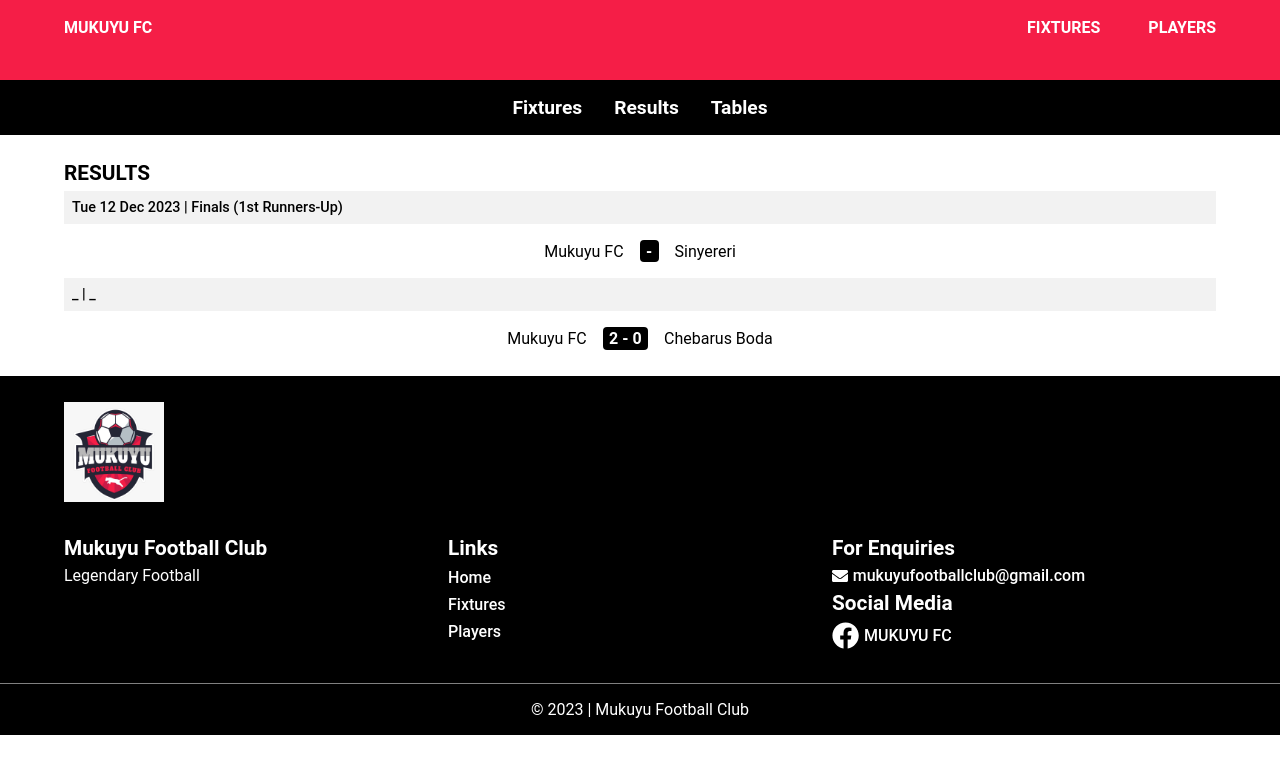
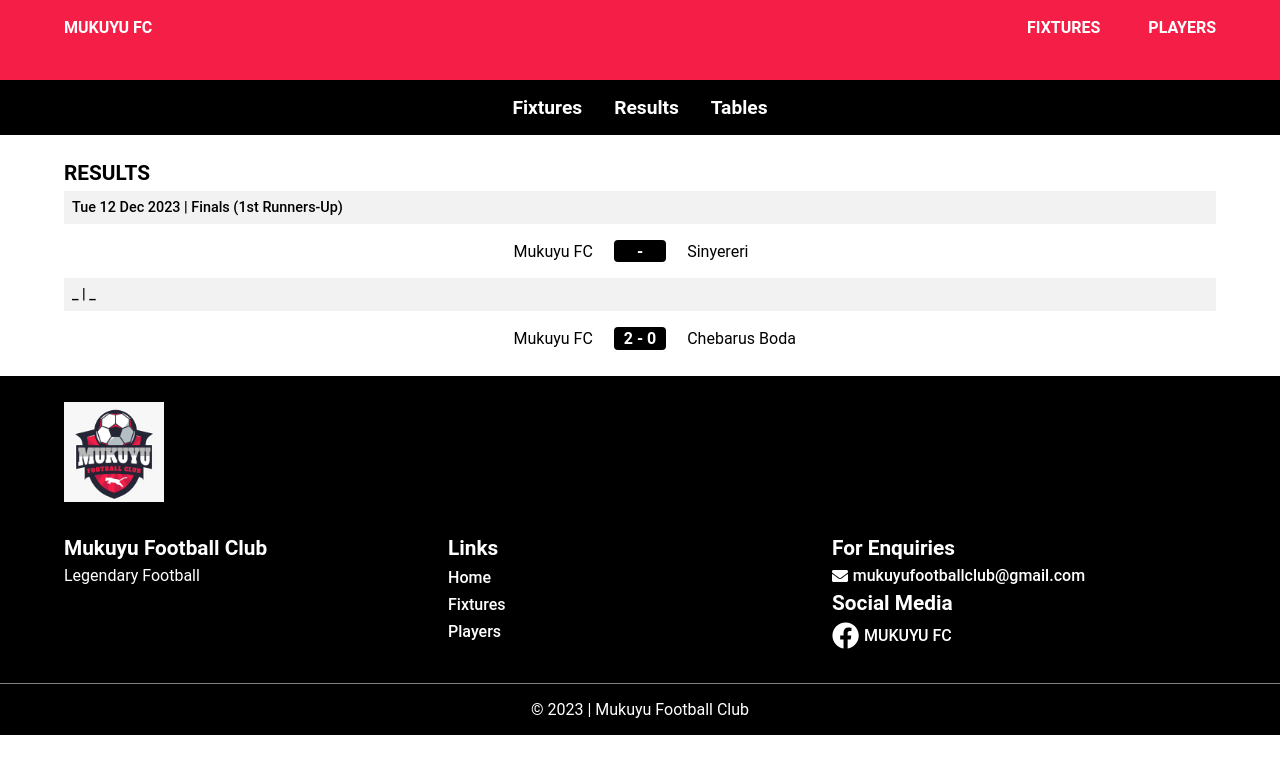
Before and after one commit to AlexAaqil/Mukuyu-Football-Club, a React (Vite) app: page /fixtures/results in a window 1280 px wide. Shown: the top 774 px of the page. Built offline with nearby package versions, Linux system fonts and the light colour scheme.

Commit message:
Fixed the styles for fixtures and results so that the team names are aligned perfectly with the span elements

```diff
--- a/src/containers/Fixtures/fixtures.scss
+++ b/src/containers/Fixtures/fixtures.scss
@@ -50,7 +50,22 @@
           align-items: center;
           gap: 0 1em;
 
+          p {
+            width: calc(50%);
+
+            &:nth-of-type(1) {
+              text-align: right;
+            }
+
+            &:nth-of-type(2) {
+              text-align: left;
+            }
+          }
+
           span {
+            width: 20%;
+            text-align: center;
+            margin: 0 5px;
             background: #000;
             color: #fff;
             font-weight: bold;
@@ -109,11 +124,24 @@
   }
 }
 
+@media screen and (width >= 900px) {
+  .Fixtures {
+    .UpComingMatches {
+    .MatchesList {
+      .Match {
+        .body {
+          span {
+            width: 5%;
+          }
+        }
+      }
+    }
 
-@media screen and (width >= 900px){
     .Tables {
-        table {
-            width: 90%;
-        }
+      table {
+        width: 90%;
+      }
     }
+  }
+  }
 }
```
